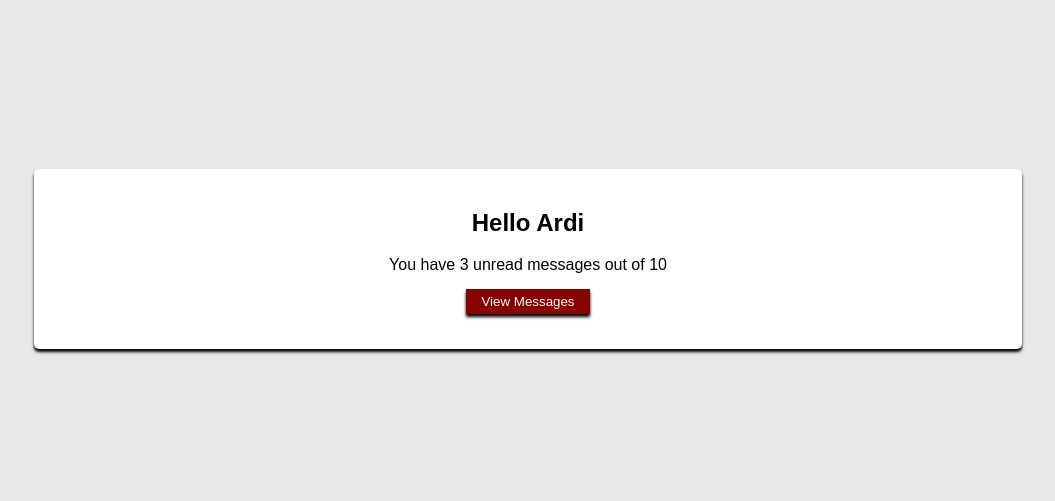
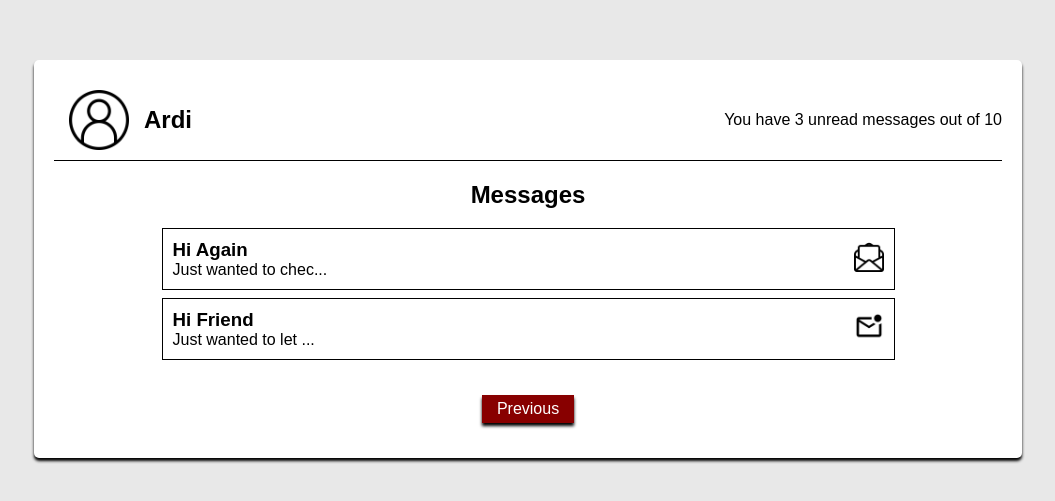
Before and after one commit to ArdiMuntanda/mail-inbox-app, a JavaScript app: page /inbox in a window 1280 px wide. Shown: the part 149-650 px from the top of the page, without its empty margins (112-1167 px from the left). Built offline with nearby package versions, Linux system fonts and the light colour scheme; the HTML template or start-up script is replaced by a standard one.

Commit message:
routing and top bar building

```diff
--- a/package.json
+++ b/package.json
@@ -8,6 +8,7 @@
     "@testing-library/user-event": "^13.5.0",
     "react": "^18.2.0",
     "react-dom": "^18.2.0",
+    "react-router-dom": "^6.3.0",
     "react-scripts": "5.0.1",
     "web-vitals": "^2.1.4"
   },
--- a/src/App.js
+++ b/src/App.js
@@ -1,17 +1,21 @@
-import {useState} from 'react';
-import MessagesBlock from './components/MessagesBlock.js';
+import { BrowserRouter } from 'react-router-dom';
+import { Routes } from 'react-router-dom';
+import { Route } from 'react-router-dom';
+import Inbox from './components/Inbox.js';
 import OpenMessage from './components/OpenMessage.js';
+import TopBar from './components/TopBar.js';
 import Welcome from './components/Welcome.js';
 function App() {
-  const [seeMessages, setSeeMessages]= useState(false);
-  const [openMessage, setOpenMessage] = useState(false);
   return (
     <div className='container'>
-      { !seeMessages ? <Welcome name='Ardi' view={setSeeMessages} /> : null}
-      { seeMessages && !openMessage ? <MessagesBlock openState={setOpenMessage} backButton={setSeeMessages} /> : null }
-      { seeMessages && openMessage ? <OpenMessage sujet='Topic of the Conversation' message='Hello, hope you are doing well.' backButton={setOpenMessage} /> : null }
-
-
+      <BrowserRouter >
+        <TopBar />
+        <Routes >
+          <Route path='/' exact={true} element={<Welcome name='Ardi'  />} />
+          <Route path='inbox' element={<Inbox   />} />
+          <Route path='message' element={<OpenMessage sujet='Topic of the Conversation' message='Hello, hope you are doing well.'/>} />
+        </Routes>
+      </BrowserRouter>
     </div>
   );
 }
--- /dev/null
+++ b/src/components/Inbox.js
@@ -0,0 +1,32 @@
+import Message from './Message';
+import { Link } from 'react-router-dom';
+const dummyMessages = [
+    {
+        "subject": "Hi Again",
+        "content": "Just wanted to check on you",
+        "isRead": true
+    },
+    {
+        "subject": "Hi Friend",
+        "content": "Just wanted to let you know I’ m good",
+        "isRead": false
+    }
+ ];
+function Inbox(props) {
+    return (
+        <div>
+            <h2>Messages</h2>
+            <div className='message_container'>
+                {
+                    dummyMessages.map((message) => {
+                        return (
+                            <Message sujet={message.subject} msg={message.content} readStatus={message.isRead} />
+                        );
+                    })}
+
+            </div>
+            <Link className='btn' to='/'>Previous</Link>
+        </div>
+    );
+}
+export default Inbox;
--- a/src/components/Message.js
+++ b/src/components/Message.js
@@ -1,3 +1,4 @@
+import { Link } from "react-router-dom";
 import ReadStatusMark from "./ReadStatusMark";
 function Message(props) {
     function readMessageHandler() {
@@ -9,8 +10,10 @@ function Message(props) {
     return (
         <div className="one_message" onClick={readMessageHandler} >
             <div >
-                <h3>{props.sujet}</h3>
-                <p>{truncate(props.msg, 20)}</p>
+                <Link to='/message' >
+                    <h3>{props.sujet}</h3>
+                    <p>{truncate(props.msg, 20)}</p>
+                </Link>
             </div>
             <ReadStatusMark actualReadStatus={props.readStatus} />
 
--- a/src/components/MessagesBlock.js
+++ /dev/null
@@ -1,15 +0,0 @@
-import Message from './Message';
-function MessagesBlock(props) {
-    return (
-        <div>
-            <h2>Messages</h2>
-            <div className='message_container'>
-                <Message sujet='Grettings' msg='Hello, hope you are doing well.' readStatus={true} see={props.openState} />
-                <Message sujet='Topic of the Conversation' msg='Hello, hope you are doing well.' readStatus={false} see={props.openState} />
-                <Message sujet='Good bye' msg='Hello, hope you are doing well.' readStatus={true} see={props.openState} />
-            </div>
-            <button className='btn' onClick={function () {props.backButton(false)}}>Previous</button>
-        </div>
-    );
-}
-export default MessagesBlock;
--- a/src/components/OpenMessage.js
+++ b/src/components/OpenMessage.js
@@ -1,3 +1,4 @@
+import { Link } from 'react-router-dom';
 function OpenMessage(props) {
     return (
         <div className="open_msg">
@@ -5,7 +6,7 @@ function OpenMessage(props) {
             <p>
                 {props.message}
             </p>
-            <button className='btn' onClick={function () {props.backButton(false)}}>Previous</button>
+            <Link className='btn' to='/inbox'>Previous</Link>
         </div>
     );
 }
--- /dev/null
+++ b/src/components/TopBar.js
@@ -0,0 +1,18 @@
+import Counter from "./Counter";
+import { Link } from 'react-router-dom';
+function TopBar(props) {
+    return (
+        <header className="top_bar">
+            <div className="user_block">
+                <Link to='/' >
+                    <img src='/icons/avatar.png' alt='avatar' className="avatar" />
+                    <h2>Ardi</h2>
+                </Link>
+            </div>
+            <Link to='/inbox'>
+                <Counter unread='3' read='10' />
+            </Link>
+        </header>
+    );
+}
+export default TopBar;
--- a/src/components/Welcome.js
+++ b/src/components/Welcome.js
@@ -1,13 +1,11 @@
 import Counter from './Counter';
+import { Link } from 'react-router-dom';
 function Welcome(props) {
-  function inBoxHandler() {
-    props.view(true);
-  }
     return (
         <div>
             <h2>Hello {props.name}</h2>
             <Counter unread='3' read='10' />
-            <button className='btn' onClick={inBoxHandler}>View Messages</button>
+            <Link className='btn' to='/inbox'>View Messages</Link>
         </div>
     );
 }
--- a/src/index.css
+++ b/src/index.css
@@ -20,8 +20,10 @@ body {
   overflow-y: auto;
 }
 .btn {
+  display: inline-block;
   background-color: #880000;
   color: white;
+  text-decoration: none;
   box-shadow: 0px 3px 3px black;
   border: none;
   padding: 5px 15px;
@@ -58,3 +60,32 @@ body {
 .marker img {
   height: 30px;
 }
+.top_bar {
+  display: flex;
+  align-items: center;
+  justify-content: space-between;
+  height: 80px;
+  background-color: white;
+  border-bottom: 1px solid black;
+}
+.user_block a {
+  display: flex;
+  align-items: center;
+  width: 45%;
+}
+.message_container {
+  margin-bottom: 20px;
+}
+.top_bar a, .message_container a {
+  text-decoration: none;
+  color: black;
+  transition: .3s;
+}
+.top_bar a:hover {
+  cursor: pointer;
+  color: #880000;
+}
+.avatar {
+  height: 60px;
+  margin: 0px 15px;
+}
```
Also changed, not shown: public/icons/avatar.png (added), 1 other file (tests, documents, lock files or other folders).
